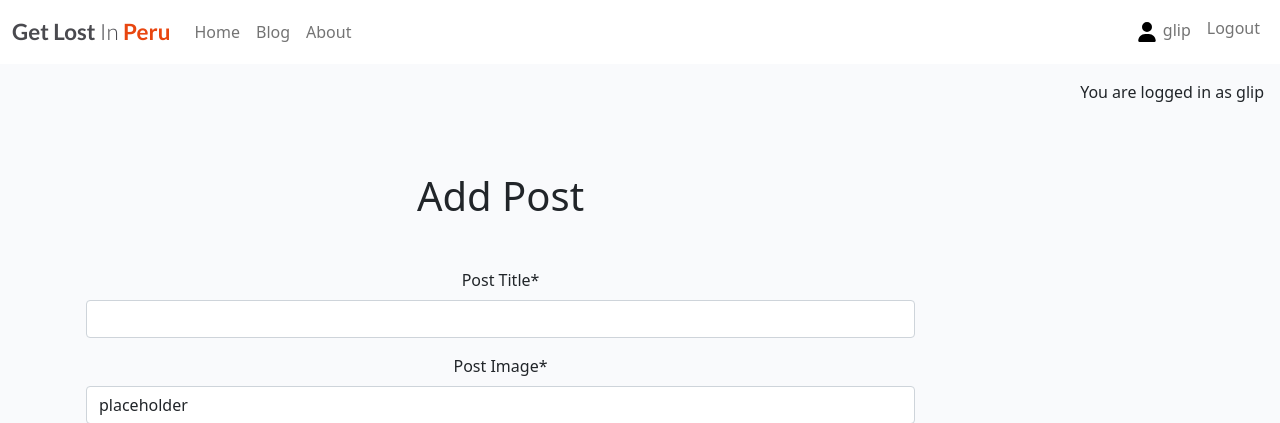
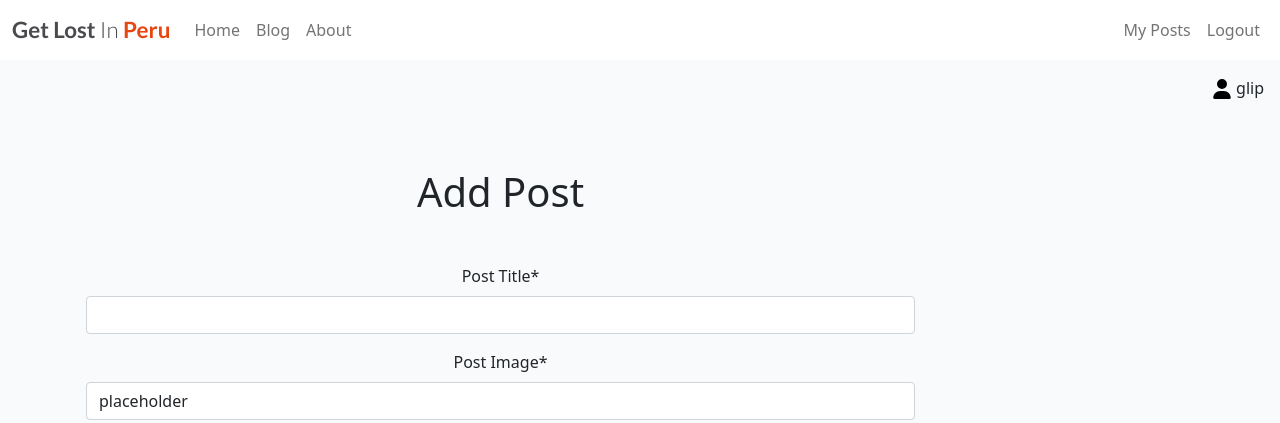
Before and after one commit to guisselacp/get-lost-peru, a Django app: page /blog/create/ in a window 1280 px wide. Shown: the top 423 px of the page. Run offline with Django 4.2, Linux system fonts and the light colour scheme; a user stored in the database is signed in; some libraries are stand-ins or nearby versions.

Commit message:
Add update navbar - My_Posts

```diff
--- a/blog/templates/blog/index.html
+++ b/blog/templates/blog/index.html
@@ -25,7 +25,6 @@
 <!-- blog post content starts here -->
 <div class="container-fluid">
     <div class="row">
-
         <!-- Blog Entries Column -->
         <div class="col-12 mt-3 left">
             <div class="row">
@@ -90,9 +89,9 @@
     </nav>
     {% endif %}
 </div>
-
 <!-- index.html content ends here -->
 {% endblock %}
+
 {% block copyright %}
     Copyright 2024 Guissela Chumbe
 {% endblock %}
--- a/static/css/style.css
+++ b/static/css/style.css
@@ -78,7 +78,8 @@ body {
 .user-icon {
     width: 20px;
     height: 20px;
-    margin: 6px;
+    /*--margin: 6px;--*/
+
 }
 
 .like-num {
--- a/templates/base.html
+++ b/templates/base.html
@@ -66,10 +66,10 @@
                     <li class="nav-item justify-content-end ">
 	                    <!--img src="{% static 'icons/heart-solid.svg' %}" class="like-icon"
                                     alt="heart outline icon"-->
-                        <a class="nav-link {% if request.path == userprofile_url %}active" aria-current="page{% endif %}" href="{% url 'userprofile' %}">
-                            <img src="{% static 'icons/user-solid.svg' %}" class="user-icon" alt="user icon">{{user.username}}</a>
+                        <!--a class="nav-link {% if request.path == userprofile_url %}active" aria-current="page{% endif %}" href="{% url 'userprofile' %}">
+                            <img src="{% static 'icons/user-solid.svg' %}" class="user-icon" alt="user icon">{{user.username}}</a-->
                         <!--a class="nav-link {% if request.path == userprofile_url %}active" aria-current="page{% endif %}" href="{% url 'userprofile' %}"><i class="fa-solid fa-user"></i> {{user.username}}</a-->
-                        <!--a class="nav-link {% if request.path == userprofile_url %}active" aria-current="page{% endif %}" href="{% url 'userprofile' %}">Profile</a-->
+                        <a class="nav-link {% if request.path == userprofile_url %}active" aria-current="page{% endif %}" href="{% url 'userprofile' %}">My Posts</a>
                     </li>
                     <li class="nav-item justify-content-end ">
 	                    <a class="nav-link {% if request.path == logout_url %}active" aria-current="page{% endif %}" href="{% url 'account_logout' %}">Logout</a>
@@ -102,7 +102,8 @@
     </div>
     <main class="flex-shrink-0 main-bg">
         {% if user.is_authenticated %}
-        <p class="text-end m-3">You are logged in as {{ user }}</p>
+        <p class="text-end m-3"><img src="{% static 'icons/user-solid.svg' %}" class="user-icon" alt="user icon"> {{ user }}</p>
+        <!--p class="text-end m-3">You are logged in as {{ user }}</p-->
         {% else %}
         <p class="text-end m-3">You are not logged in</p>
         {% endif %}
```
